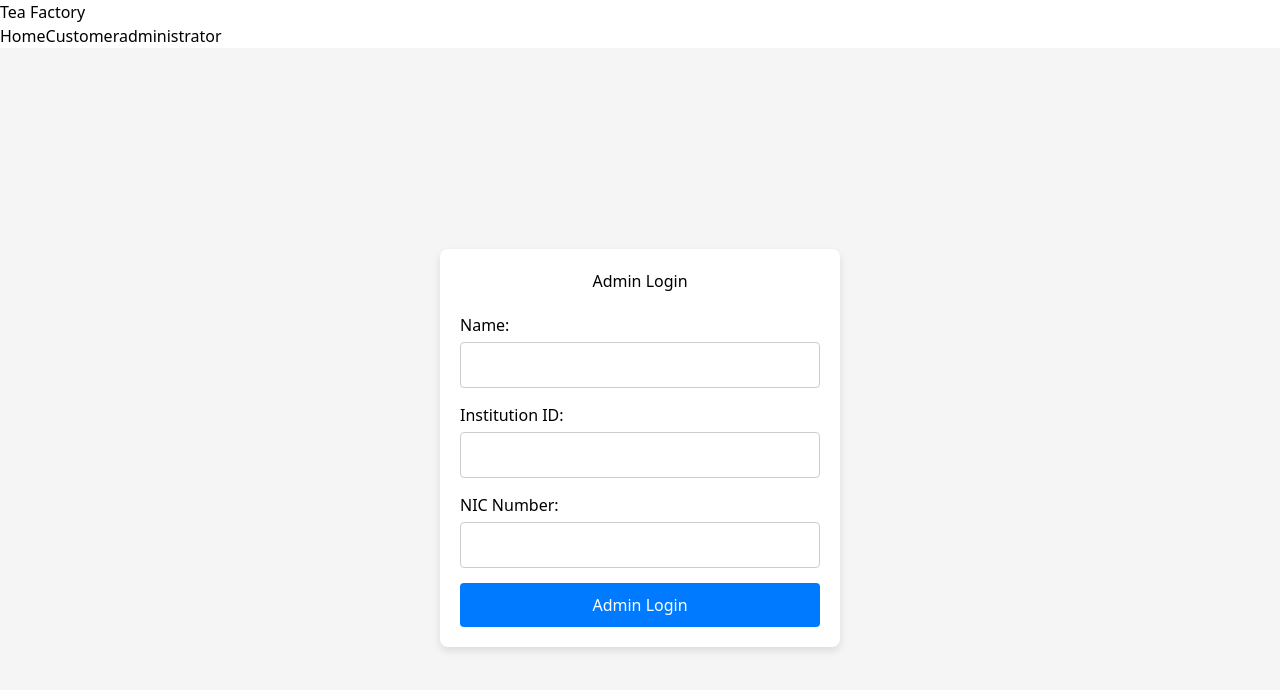
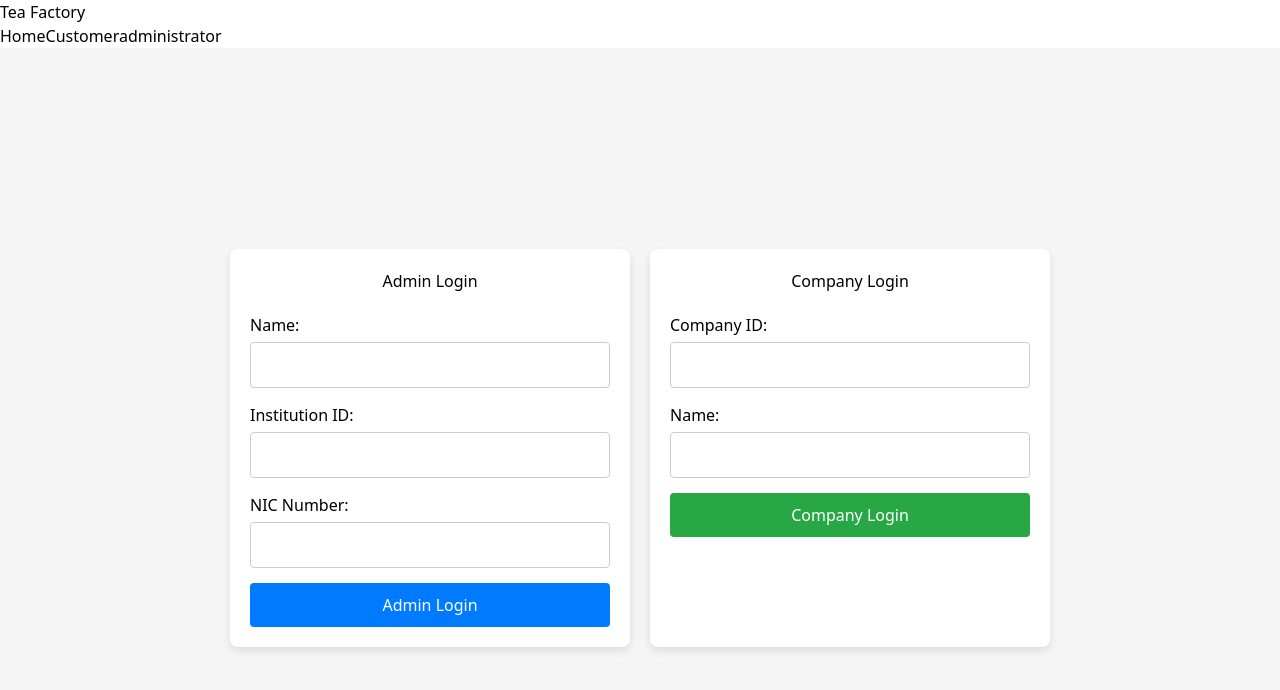
Before and after one commit to LAHIRUKBI/Tea-Factory-MERN, a React (Vite) app in the folder frontend/: page /admin in a window 1280 px wide. Shown: the top 690 px of the page. Built offline with nearby package versions, Linux system fonts and the light colour scheme.

Commit message:
Created a login form for company staff

```diff
--- a/frontend/src/Pages/Admin_Login.jsx
+++ b/frontend/src/Pages/Admin_Login.jsx
@@ -2,39 +2,96 @@ import React, { useState } from 'react';
 import { useNavigate } from 'react-router-dom';
 
 export default function Admin_Login() {
-  const [name, setName] = useState('');
+  const [adminName, setAdminName] = useState('');
   const [institutionID, setInstitutionID] = useState('');
   const [nic, setNic] = useState('');
-  const [error, setError] = useState('');
+  const [adminError, setAdminError] = useState('');
+
+  const [companyID, setCompanyID] = useState('');
+  const [companyName, setCompanyName] = useState('');
+  const [companyError, setCompanyError] = useState('');
+
   const navigate = useNavigate();
 
-  const handleLogin = (e) => {
+  const handleAdminLogin = (e) => {
     e.preventDefault();
-    if (name === 'lahiru' && institutionID === '2305423054' && nic === '200008104348') {
+    if (adminName === 'lahiru' && institutionID === '2305423054' && nic === '200008104348') {
       navigate('/adminhome');
     } else {
-      setError('Invalid credentials. Please try again.');
+      setAdminError('Invalid credentials. Please try again.');
+    }
+  };
+
+  const handleCompanyLogin = async (e) => {
+    e.preventDefault();
+    try {
+      const response = await fetch('/api/employees', {
+        method: 'POST',
+        headers: { 'Content-Type': 'application/json' },
+        body: JSON.stringify({ companyNumber: companyID, name: companyName }),
+      });
+
+      if (response.ok) {
+        const data = await response.json();
+        if (data.success) {
+          navigate('/companyhome');
+        } else {
+          setCompanyError(data.message || 'Invalid credentials.');
+        }
+      } else {
+        setCompanyError('Server error. Please try again later.');
+      }
+    } catch (error) {
+      setCompanyError('An error occurred. Please try again.');
     }
   };
 
   return (
-    <div style={{ display: 'flex', justifyContent: 'center', alignItems: 'center', height: '100vh', backgroundColor: '#f5f5f5' }}>
-      <div style={{ width: '400px', padding: '20px', background: '#fff', borderRadius: '8px', boxShadow: '0 4px 8px rgba(0, 0, 0, 0.1)' }}>
+    <div
+      style={{
+        display: 'flex',
+        justifyContent: 'center',
+        alignItems: 'center',
+        height: '100vh',
+        backgroundColor: '#f5f5f5',
+      }}
+    >
+      <div
+        style={{
+          display: 'flex',
+          gap: '20px',
+          maxWidth: '900px',
+        }}
+      >
+        {/* Admin Login Form */}
+        <div
+          style={{
+            width: '400px',
+            padding: '20px',
+            background: '#fff',
+            borderRadius: '8px',
+            boxShadow: '0 4px 8px rgba(0, 0, 0, 0.1)',
+          }}
+        >
           <h2 style={{ textAlign: 'center', marginBottom: '20px' }}>Admin Login</h2>
-        {error && <div style={{ color: 'red', marginBottom: '10px' }}>{error}</div>}
-        <form onSubmit={handleLogin}>
+          {adminError && <div style={{ color: 'red', marginBottom: '10px' }}>{adminError}</div>}
+          <form onSubmit={handleAdminLogin}>
             <div style={{ marginBottom: '15px' }}>
-            <label htmlFor="name" style={{ display: 'block', marginBottom: '5px' }}>Name:</label>
+              <label htmlFor="adminName" style={{ display: 'block', marginBottom: '5px' }}>
+                Name:
+              </label>
               <input
                 type="text"
-              id="name"
-              value={name}
-              onChange={(e) => setName(e.target.value)}
+                id="adminName"
+                value={adminName}
+                onChange={(e) => setAdminName(e.target.value)}
                 style={{ width: '100%', padding: '10px', borderRadius: '4px', border: '1px solid #ccc' }}
               />
             </div>
             <div style={{ marginBottom: '15px' }}>
-            <label htmlFor="institutionID" style={{ display: 'block', marginBottom: '5px' }}>Institution ID:</label>
+              <label htmlFor="institutionID" style={{ display: 'block', marginBottom: '5px' }}>
+                Institution ID:
+              </label>
               <input
                 type="text"
                 id="institutionID"
@@ -44,7 +101,9 @@ export default function Admin_Login() {
               />
             </div>
             <div style={{ marginBottom: '15px' }}>
-            <label htmlFor="nic" style={{ display: 'block', marginBottom: '5px' }}>NIC Number:</label>
+              <label htmlFor="nic" style={{ display: 'block', marginBottom: '5px' }}>
+                NIC Number:
+              </label>
               <input
                 type="text"
                 id="nic"
@@ -69,6 +128,61 @@ export default function Admin_Login() {
             </button>
           </form>
         </div>
+
+        {/* Company Login Form */}
+        <div
+          style={{
+            width: '400px',
+            padding: '20px',
+            background: '#fff',
+            borderRadius: '8px',
+            boxShadow: '0 4px 8px rgba(0, 0, 0, 0.1)',
+          }}
+        >
+          <h2 style={{ textAlign: 'center', marginBottom: '20px' }}>Company Login</h2>
+          {companyError && <div style={{ color: 'red', marginBottom: '10px' }}>{companyError}</div>}
+          <form onSubmit={handleCompanyLogin}>
+            <div style={{ marginBottom: '15px' }}>
+              <label htmlFor="companyID" style={{ display: 'block', marginBottom: '5px' }}>
+                Company ID:
+              </label>
+              <input
+                type="text"
+                id="companyID"
+                value={companyID}
+                onChange={(e) => setCompanyID(e.target.value)}
+                style={{ width: '100%', padding: '10px', borderRadius: '4px', border: '1px solid #ccc' }}
+              />
+            </div>
+            <div style={{ marginBottom: '15px' }}>
+              <label htmlFor="companyName" style={{ display: 'block', marginBottom: '5px' }}>
+                Name:
+              </label>
+              <input
+                type="text"
+                id="companyName"
+                value={companyName}
+                onChange={(e) => setCompanyName(e.target.value)}
+                style={{ width: '100%', padding: '10px', borderRadius: '4px', border: '1px solid #ccc' }}
+              />
+            </div>
+            <button
+              type="submit"
+              style={{
+                width: '100%',
+                padding: '10px',
+                backgroundColor: '#28a745',
+                color: '#fff',
+                border: 'none',
+                borderRadius: '4px',
+                cursor: 'pointer',
+              }}
+            >
+              Company Login
+            </button>
+          </form>
+        </div>
+      </div>
     </div>
   );
 }
```
Lines whose indentation alone changed are shown as unchanged.
